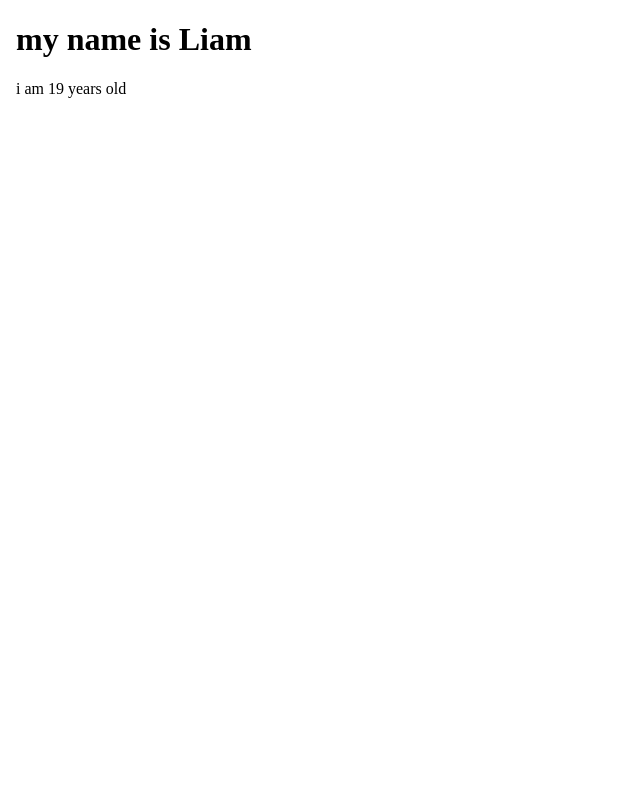
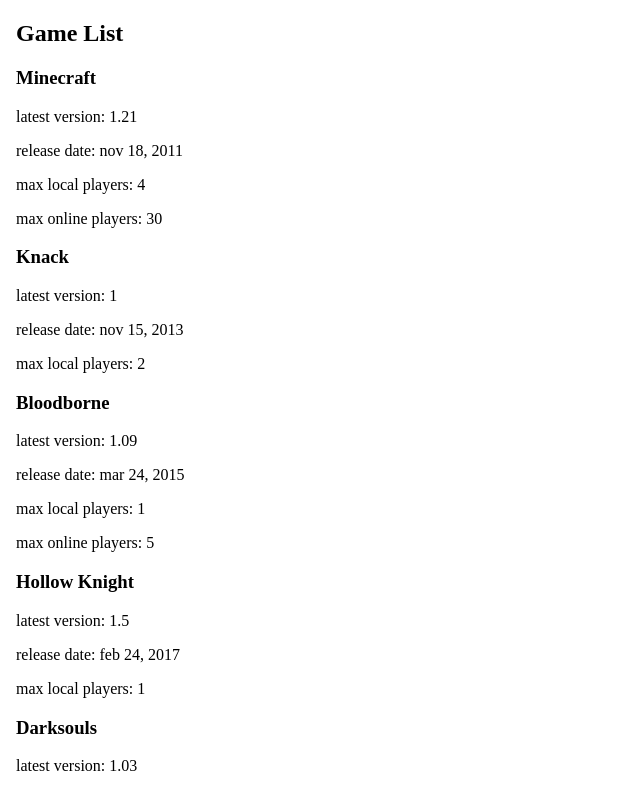
Before and after one commit to 0883634/Liam_Jones_Learning_AngularF26, an Angular app: page / in a window 1280 px wide. Shown: the top 791 px of the page, without its empty margins (0-640 px from the left). Built offline with nearby package versions, Linux system fonts and the light colour scheme.

Commit message:
finished assignment 2

```diff
--- a/src/app/app.html
+++ b/src/app/app.html
@@ -8,7 +8,23 @@
   <link rel="icon" type="image/x-icon" href="favicon.ico">
 </head>
 <body>
-<h1>my name is {{ firstName }}</h1>
-<p>i am {{ age }} years old</p>
+<div class="container">
+  <h2>Game List</h2>
+
+  @for (game of gameList; track game.id) {
+    <div class="game-card">
+      <h3>{{ game.name }}</h3>
+      <p>latest version: {{ game.latestVer }}</p>
+      <p>release date: {{ game.releaseDate }}</p>
+      <p>max local players: {{ game.localPlayers }}</p>
+      @if (game.onlinePlayers) {
+        <p>max online players: {{ game.onlinePlayers }}</p>
+      }
+
+    </div>
+  } @empty {
+    <p>no games? :(</p>
+  }
+</div>
 </body>
 </html>
--- a/src/app/app.ts
+++ b/src/app/app.ts
@@ -1,5 +1,6 @@
 import { Component, signal } from '@angular/core';
 import { RouterOutlet } from '@angular/router';
+import { Game } from './shared/models/game';
 
 @Component({
   imports: [RouterOutlet],
@@ -8,7 +9,14 @@
   templateUrl: './app.html',
 })
 export class App {
-  protected readonly title = signal('LiamJonesLearningAngularF26');
-  firstName: string = 'Liam';
-  age: number = 19;
+  protected title = "game list";
+
+  protected gameList: Game[] = [
+    {id: 1, name: "Minecraft", latestVer: 1.21, releaseDate: "nov 18, 2011", localPlayers: 4, onlinePlayers: 30},
+    {id: 2, name: "Knack", latestVer: 1.0, releaseDate: "nov 15, 2013", localPlayers: 2},
+    {id: 3, name: "Bloodborne", latestVer: 1.09, releaseDate: "mar 24, 2015", localPlayers: 1, onlinePlayers: 5},
+    {id: 4, name: "Hollow Knight", latestVer: 1.5, releaseDate: "feb 24, 2017", localPlayers: 1},
+    {id: 1, name: "Darksouls", latestVer: 1.03, releaseDate: "sept 22, 2011", localPlayers: 1, onlinePlayers: 6},
+    {id: 6, name: "No Man's Sky", latestVer: 4.7, releaseDate: "aug 9, 2016", localPlayers: 1, onlinePlayers: 32}
+  ];
 }
--- a/src/app/shared/models/game.ts
+++ b/src/app/shared/models/game.ts
@@ -1,7 +1,7 @@
 export interface Game {
   id: number;
   name: string;
-  fileSize: string;
+  latestVer: number;
   releaseDate: string;
   localPlayers: number | string;
   onlinePlayers?: number | string;
```
